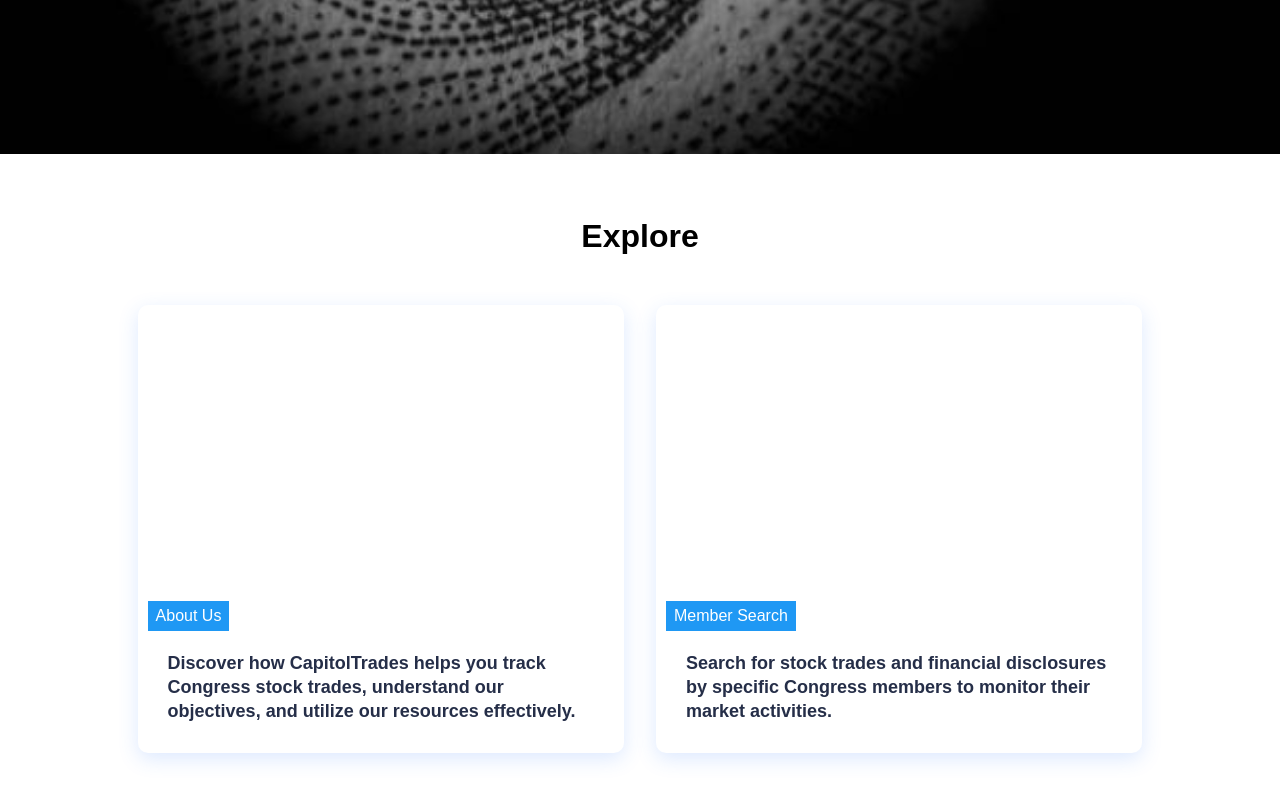
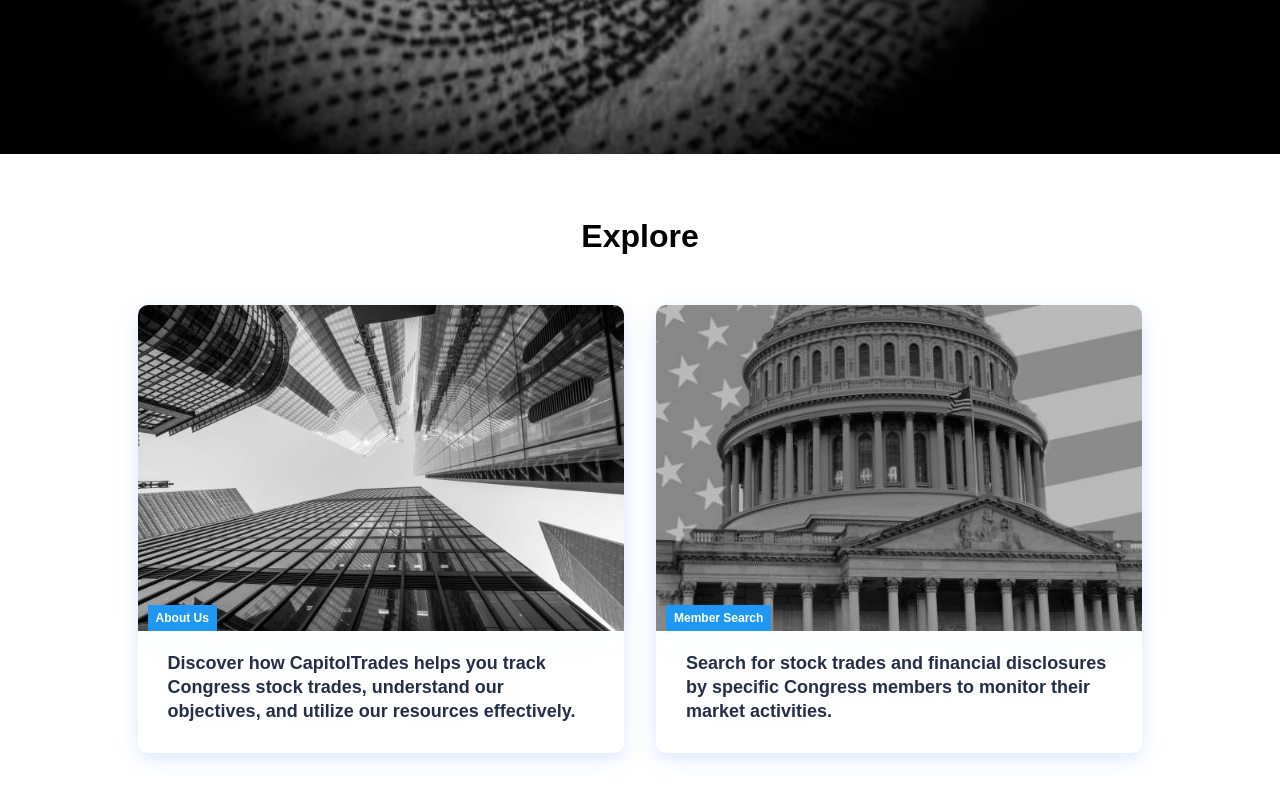
Before and after one commit to jmcgraww/capitolTrades, a React (Create React App) app: page / in a window 1280 px wide. Shown: the part 726-1526 px from the top of the page. Built offline with nearby package versions, Linux system fonts and the light colour scheme.

Commit message:
fixed card image

```diff
--- a/src/components/Cards.css
+++ b/src/components/Cards.css
@@ -1,4 +1,4 @@
-/* Main container for cards with a white background and padding */
+/* Main container for cards with a white background and generous padding */
 .cards {
   padding: 4rem;
   background: #fff;
@@ -15,14 +15,14 @@ h1 {
   flex-flow: column;
   align-items: center;
   max-width: 1120px; /* Maximum width for better content scaling */
-  width: 90%; /* Responsive width */
+  width: 90%;
   margin: 0 auto; /* Horizontally centering */
 }
 
 /* Relative positioning for the wrapper to allow absolute child positioning */
 .cards__wrapper {
   position: relative;
-  margin: 50px 0 45px; /* Top and bottom margin for spacing */
+  margin: 50px 0 45px;
 }
 
 /* Bottom margin for item separation */
@@ -34,7 +34,7 @@ h1 {
 .cards__item {
   display: flex;
   flex: 1;
-  margin: 0 1rem; /* Margin around items */
+  margin: 0 1rem;
   border-radius: 10px; /* Rounded corners for aesthetic */
 }
 
@@ -43,18 +43,25 @@ h1 {
   display: flex;
   flex-flow: column;
   width: 100%;
-  box-shadow: 0 6px 20px rgba(56, 125, 255, 0.17); /* Subtle shadow for depth */
+  box-shadow: 0 6px 20px rgba(56, 125, 255, 0.17);
+  -webkit-filter: drop-shadow(0 6px 20px rgba(56, 125, 255, 0.017));
+  filter: drop-shadow(0 6px 20px rgba(56, 125, 255, 0.017));
   border-radius: 10px;
   overflow: hidden; /* Ensures no overflow of child content */
-  text-decoration: none; /* Removes underline from links */
+  text-decoration: none;
 }
 
 /* Wrapper for images within cards to manage size and overflow */
 .cards__item__pic-wrap {
   position: relative;
   width: 100%;
-  padding-top: 67%; /* Aspect ratio control */
+  padding-top: 67%;
   overflow: hidden;
+}
+
+.fade-img {
+  animation-name: fade-img;
+  animation-duration: 2s;
 }
 
 /* Dynamic label for card images */
@@ -64,17 +71,27 @@ h1 {
   bottom: 0;
   margin-left: 10px;
   padding: 6px 8px;
+  max-width: calc((100%) - 60px);
+  font-size: 12px;
+  font-weight: 700;
   color: #fff;
-  background-color: #1f98f4; /* Blue background for visibility */
+  background-color: #1f98f4;
   box-sizing: border-box;
 }
 
 /* Styling for images in cards, including animations */
 .cards__item__img {
   position: absolute;
+  top: 0;
+  right: 0;
+  bottom: 0;
+  left: 0;
+  display: block;
   width: 100%;
+  max-width: 100%;
   height: 100%;
-  object-fit: cover; /* Ensures image covers the area without distortion */
+  max-height: 100%;
+  object-fit: cover;
   transition: all 0.2s linear; /* Smooth transition for interactions */
 }
 
@@ -90,26 +107,26 @@ h1 {
 
 /* Text styling for content within cards */
 .cards__item__text {
-  color: #252e48; /* Dark blue color for text */
-  font-size: 18px; /* Readable text size */
-  line-height: 24px; /* Adequate line height for readability */
+  color: #252e48;
+  font-size: 18px;
+  line-height: 24px;
 }
 
 /* Media queries for responsive layout adjustments */
 @media only screen and (min-width: 1200px) {
   .content__blog__container {
-      width: 84%; /* Adjust width for larger screens */
+    width: 84%;
   }
 }
 
 @media only screen and (min-width: 1024px) {
   .cards__items {
-      display: flex; /* Flex layout for wider screens */
+    display: flex;
   }
 }
 
 @media only screen and (max-width: 1024px) {
   .cards__item {
-      margin-bottom: 2rem; /* Increase bottom margin on smaller screens */
+    margin-bottom: 2rem;
   }
 }
```
